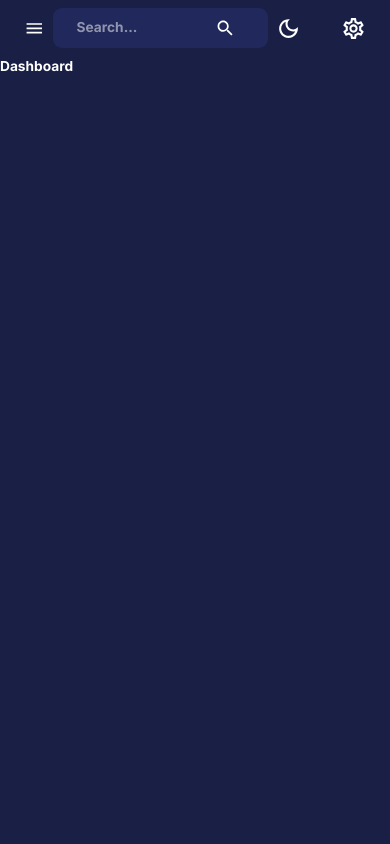
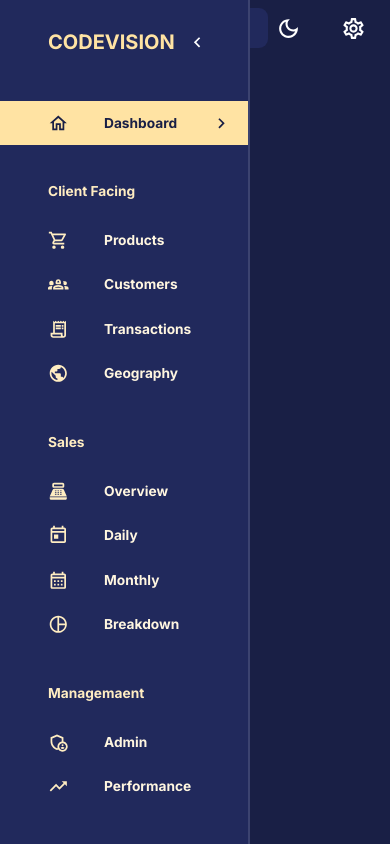
Before and after one commit to BrixJohn1999/fullstack-admin, a React (Create React App) app in the folder client/: page /dashboard in a window 390 px wide. Built offline with nearby package versions, Linux system fonts and the light colour scheme.

Commit message:
sidebar mobile

```diff
--- a/client/src/components/Navbar.jsx
+++ b/client/src/components/Navbar.jsx
@@ -13,7 +13,7 @@
 import profileImage from "assets/profile.jpg";
 import { AppBar, IconButton, InputBase, Toolbar, useTheme } from "@mui/material";
 
-const Navbar = () => {
+const Navbar = ({isSidebarOpen, setIsSidebarOpen}) => {
   const dispatch = useDispatch();
   const theme = useTheme();
 
@@ -28,7 +28,7 @@
       <Toolbar sx={{ justifyContent: "space-between" }}>
         {/* LEFT SIDE */}
         <FlexBetween>
-          <IconButton onClick={() => console.log("Open/close sidebar")}>
+          <IconButton onClick={() => setIsSidebarOpen(!isSidebarOpen)}>
             <MenuIcon />
           </IconButton>
           <FlexBetween
--- /dev/null
+++ b/client/src/components/Sidebar.jsx
@@ -0,0 +1,190 @@
+import React from 'react'
+import {
+    Box,
+    Divider,
+    Drawer,
+    IconButton,
+    List,
+    ListItem,
+    ListItemButton,
+    ListItemIcon,
+    ListItemText,
+    Typography,
+    useTheme
+} from "@mui/material";
+import {
+    SettingsOutlined,
+    ChevronLeft,
+    ChevronRightOutlined,
+    HomeOutlined,
+    ShoppingCartOutlined,
+    Groups2Outlined,
+    ReceiptLongOutlined,
+    PublicOutlined,
+    PointOfSaleOutlined,
+    TodayOutlined,
+    CalendarMonthOutlined,
+    AdminPanelSettingsOutlined,
+    TrendingUpOutlined,
+    PieChartOutlined
+} from "@mui/icons-material"
+import { useEffect, useState } from "react"
+import { useLocation, useNavigate } from 'react-router-dom';
+import FlexBetween from './FlexBetween';
+import profileImage from "assets/profile.jpg"
+
+const navItems = [
+    {
+        text: 'Dashboard',
+        icon: <HomeOutlined />
+    },
+    {
+        text: 'Client Facing',
+        icon: null,
+    },
+    {
+        text: 'Products',
+        icon: <ShoppingCartOutlined />
+    },
+    {
+        text: 'Customers',
+        icon: <Groups2Outlined />
+    },
+    {
+        text: 'Transactions',
+        icon: <ReceiptLongOutlined />
+    },
+    {
+        text: 'Geography',
+        icon: <PublicOutlined />
+    },
+    {
+        text: 'Sales',
+        icon: null
+    },
+    {
+        text: 'Overview',
+        icon: <PointOfSaleOutlined />
+    },
+    {
+        text: 'Daily',
+        icon: <TodayOutlined />
+    },
+    {
+        text: 'Monthly',
+        icon: <CalendarMonthOutlined />
+    },
+    {
+        text: 'Breakdown',
+        icon: <PieChartOutlined />
+    },
+    {
+        text: 'Managemaent',
+        icon: null,
+    },
+    {
+        text: 'Admin',
+        icon: <AdminPanelSettingsOutlined />
+    },
+    {
+        text: 'Performance',
+        icon: <TrendingUpOutlined />
+    },
+]
+
+const Sidebar = ({
+    drawerWidth,
+    isSidebarOpen,
+    setIsSidebarOpen,
+    isNonMobile,
+}) => {
+    const { pathname } = useLocation()
+    const [active, setActive] = useState("")
+    const navigate = useNavigate()
+    const theme = useTheme()
+
+    useEffect(() => {
+        setActive(pathname.substring(1))
+    }, [pathname])
+    return <Box component="nav">
+        {isSidebarOpen && (
+            <Drawer
+                open={isSidebarOpen}
+                onClose={() => setIsSidebarOpen(false)}
+                variant='persistent'
+                anchor='left'
+                sx={{
+                    width: drawerWidth,
+                    "& .MuiDrawer-paper": {
+                        color: theme.palette.secondary[200],
+                        backgroundColor: theme.palette.background.alt,
+                        boxSixing: "border-box",
+                        borderWidth: isNonMobile ? 0 : "2px",
+                        width: drawerWidth
+                    }
+                }}
+            >
+                <Box width={"100%"}>
+                    <Box m="1.5rem 2rem 2rem 3rem">
+                        <FlexBetween color={theme.palette.secondary.main}>
+                            <Box display="flex" alignItems="center" gap="0.5rem">
+                                <Typography variant='h4' fontWeight="bold">
+                                    CODEVISION
+                                </Typography>
+                            </Box>
+                            {!isNonMobile && (
+                                <IconButton onClick={() => setIsSidebarOpen(!isSidebarOpen)}>
+                                    <ChevronLeft />
+                                </IconButton>
+                            )}
+                        </FlexBetween>
+                    </Box>
+                    <List>
+                        {navItems.map(({ text, icon }) => {
+                            if (!icon) {
+                                return (
+                                    <Typography key={text} sx={{ m: "2.25rem 0 1rem 3rem" }} >
+                                        {text}
+
+                                    </Typography>
+                                )
+                            }
+                            const lcText = text.toLowerCase();
+                            return (
+                                <ListItem key={text} disablePadding>
+                                    <ListItemButton onClick={() => {
+                                        navigate(`/${lcText}`);
+                                        setActive(lcText)
+                                    }}
+                                        sx={{
+                                            backgroundColor: active === lcText ? theme.palette.secondary[300] : "transparent",
+                                            color: active === lcText ? theme.palette.primary[600]
+                                                : theme.palette.secondary[100]
+                                        }}
+                                    >
+                                        <ListItemIcon
+                                            sx={{
+                                                ml: "2rem",
+                                                color: active === lcText ?
+                                                    theme.palette.primary[600]
+                                                    : theme.palette.secondary[200]
+                                            }}
+                                        >
+                                            {icon}
+                                        </ListItemIcon>
+                                        <ListItemText primary={text} />
+                                        {active === lcText && (
+                                            <ChevronRightOutlined sx={{ ml: "auto" }} />
+                                        )}
+                                    </ListItemButton>
+                                </ListItem>
+                            );
+                        })}
+                    </List>
+                </Box>
+            </Drawer>
+        )}
+    </Box>
+}
+
+export default Sidebar
--- a/client/src/scenes/layout/index.jsx
+++ b/client/src/scenes/layout/index.jsx
@@ -3,15 +3,26 @@
 import { Outlet } from "react-router-dom";
 import { useSelector } from "react-redux";
 import Navbar from "components/Navbar";
-
+import Sidebar from "components/Sidebar";
 
 const Layout = () => {
+  const isNonMobile = useMediaQuery("(min-width: 600px)")
+  const [isSidebarOpen, setIsSidebarOpen] = useState(true)
+
   return (
     <div>
-      <Box width="100%" height="100%">
+      <Box display={isNonMobile ? "flex" : "block"} width="100%" height="100%">
+        <Sidebar
+          isNonMobile={isNonMobile}
+          drawerWidth="250px"
+          isSidebarOpen={isSidebarOpen}
+          setIsSidebarOpen={setIsSidebarOpen}
+        />
         <Box>
-            <Navbar />
-            <Outlet />
+          <Navbar
+            isSidebarOpen={isSidebarOpen}
+            setIsSidebarOpen={setIsSidebarOpen} />
+          <Outlet />
         </Box>
       </Box>
     </div>
```
